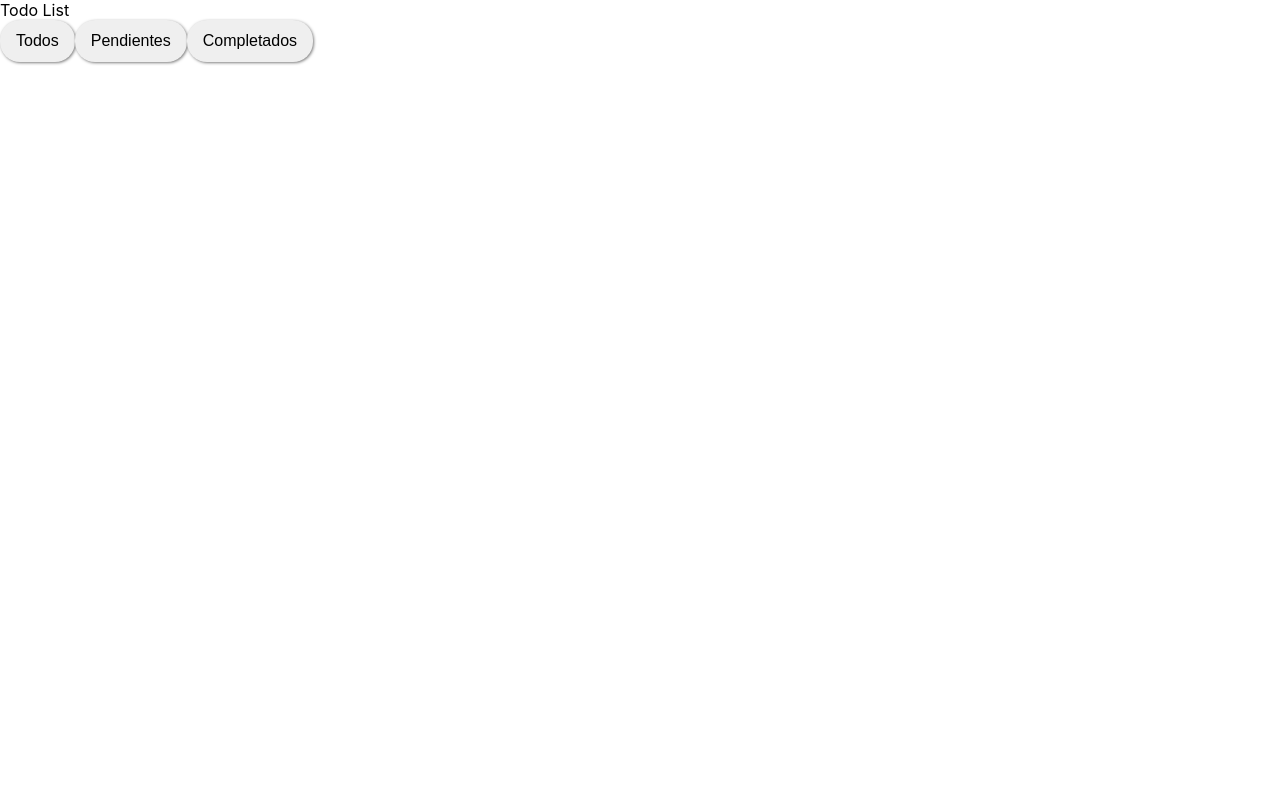
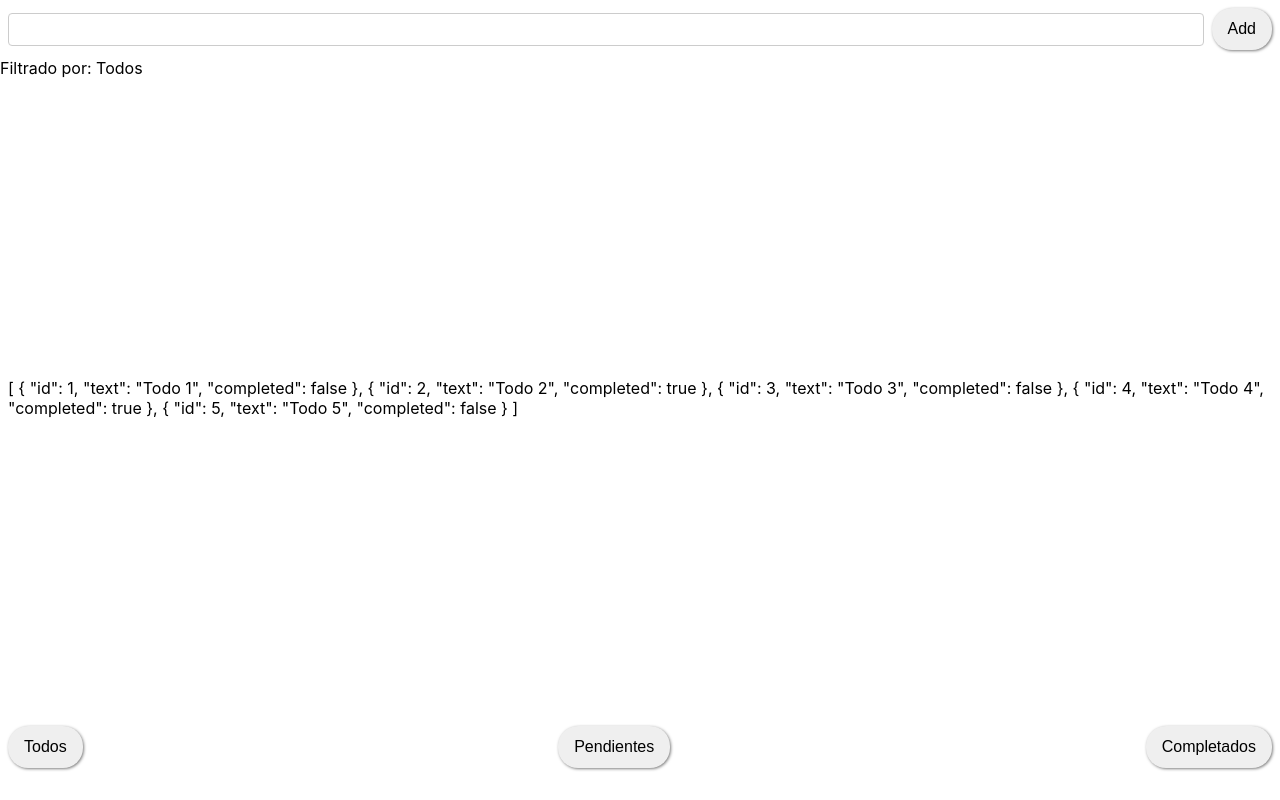
Before and after one commit to obetancourthunicah/sw202203fe, a React (Create React App) app: page / in a window 1280 px wide. Built offline with nearby package versions, Linux system fonts and the light colour scheme.

Commit message:
20221117 Using States in Components

```diff
--- /dev/null
+++ b/src/views/TodoList/NewTodoForm.tsx
@@ -0,0 +1,30 @@
+import { Button } from "@components/Buttons/Button";
+import { useState } from 'react';
+
+interface IPropsNewTodoForm {
+  addTodo: (todo: string) => void;
+}
+const NewTodoForm = (
+  { addTodo = (todo: string) => {} }: IPropsNewTodoForm
+) => {
+  const [todoText, setTodoText] = useState('');
+
+  const submitHandler = (e: unknown) => {
+    addTodo(todoText);
+    setTodoText('');
+  };
+  const onChangeHandler = (e: unknown) => {
+    (e as {preventDefault: Function}).preventDefault();
+    (e as {stopPropagation: Function}).stopPropagation();
+    const { value } = (e as {target:{value:string}}).target;
+    setTodoText(value);
+  };
+  return (
+    <section className="TodoAddForm">
+        <input type="text" value={todoText} onChange={onChangeHandler}  />
+        <Button onClick={submitHandler}>Add</Button>
+    </section>
+  );
+}
+
+export default NewTodoForm;
--- a/src/views/TodoList/TodoList.css
+++ b/src/views/TodoList/TodoList.css
@@ -6,3 +6,26 @@
   justify-content: space-between;
   padding:0.5rem;
 }
+.TodoAddForm{
+  display:flex;
+  align-items: center;
+  justify-content: space-between;
+  padding:0.5rem;
+}
+.TodoAddForm input{
+  width:100%;
+  padding:0.5rem;
+  border:1px solid #ccc;
+  border-radius: 0.25rem;
+  margin-right:0.5rem;
+}
+.TodoListContainer{
+  box-sizing: border-box;
+  width:100%;
+  display:flex;
+  flex-direction: column;
+  align-items: center;
+  justify-content: center;
+  padding:0.5rem;
+  height: calc(100vh - 10rem);
+}
--- /dev/null
+++ b/src/views/TodoList/TodoListContainer.tsx
@@ -0,0 +1,18 @@
+export interface ITodo {
+  id: number;
+  text: string;
+  completed: boolean;
+}
+interface IPropsTodoListContainer {
+  todos: ITodo[];
+}
+const TodoListContainer = ({
+  todos = [],
+}:IPropsTodoListContainer) => {
+  return (
+    <section className="TodoListContainer">
+      {JSON.stringify(todos, null, 2)}
+    </section>
+  );
+}
+export default TodoListContainer;
--- a/src/views/TodoList/index.tsx
+++ b/src/views/TodoList/index.tsx
@@ -1,14 +1,46 @@
-import Actions from './Actions';
-const TodoList = ()=>{
-  const actionHandler = (action:string)=>{
-    console.log(action);
-  }
+import { useState } from "react";
+import Actions from "./Actions";
+import NewTodoForm from "./NewTodoForm";
+import TodoListContainer from "./TodoListContainer";
+import "./TodoList.css";
+
+const TodoList = () => {
+  const [todoList, setTodoList] = useState([
+    { id: 1, text: "Todo 1", completed: false },
+    { id: 2, text: "Todo 2", completed: true },
+    { id: 3, text: "Todo 3", completed: false },
+    { id: 4, text: "Todo 4", completed: true },
+    { id: 5, text: "Todo 5", completed: false },
+  ]);
+
+  const [filterBy, setFilterBy] = useState("Todos");
+  const actionHandler = (action: string) => {
+    setFilterBy(action);
+  };
+  const addTodo = (todo: string) => {
+    const nextId = todoList.length + 1;
+    const newTodo = {
+      id: nextId,
+      text: todo,
+      completed: false
+    };
+    setTodoList([...todoList, newTodo]);
+  };
+
   return (
     <>
-      Todo List
-      <Actions actionHandler={actionHandler}/>
+      <NewTodoForm addTodo={addTodo} />
+      Filtrado por: {filterBy}
+      <TodoListContainer
+        todos={
+          filterBy === "Todos"
+            ? todoList
+            : todoList.filter((o) => o.completed === (filterBy === "Completados"))
+        }
+      />
+      <Actions actionHandler={actionHandler} />
     </>
-  )
-}
+  );
+};
 
 export default TodoList;
```
Also changed, not shown: src/views/TodoList/Actions.tsx (+18 -9 lines).
